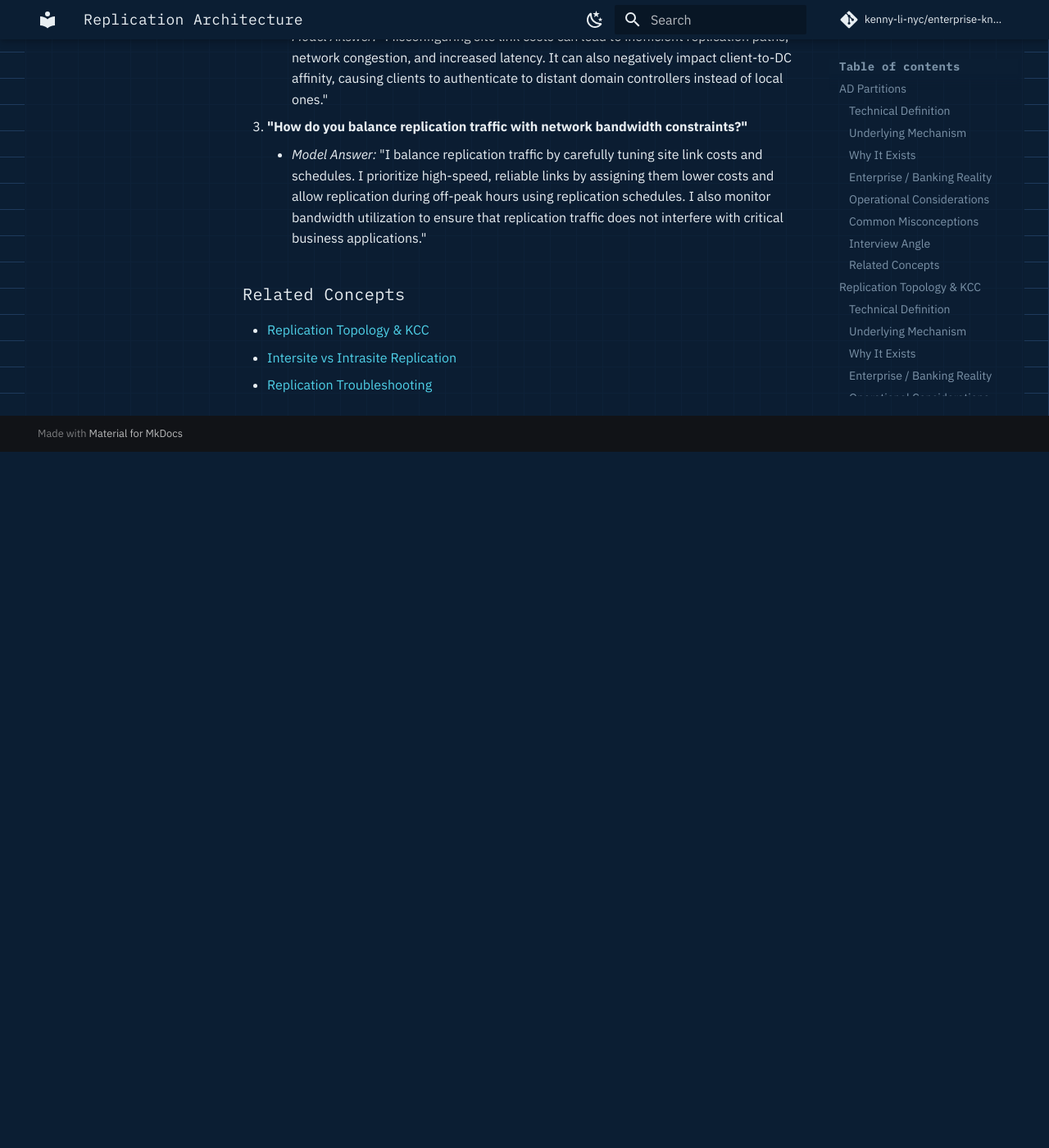
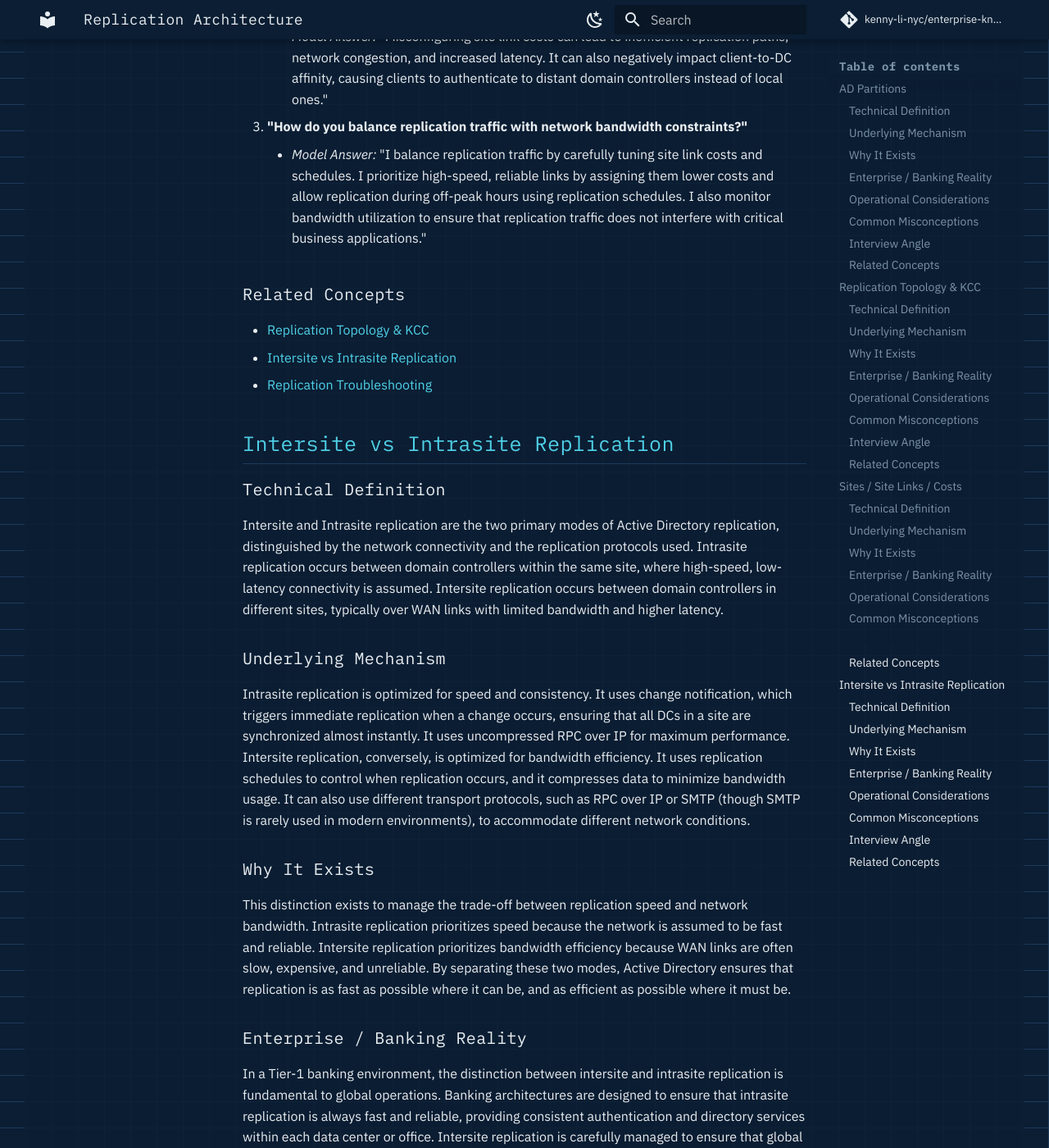
Before and after one commit to kenny-li-nyc/enterprise-knowledge-base, an MkDocs documentation site: the page built from docs/identity/layer1-directory-trust/replication-architecture.md, in a window 1280 px wide and 1400 px high, scrolled down 7552 px. Shown: the whole window at 82% size. Built offline with MkDocs 1.6.1 and Material for MkDocs 9.7.7, drawn with Linux system fonts in a browser that asks for light colours; comment, search, counter and statistics services are not loaded; before the commit the page ends 8103 px from its top, so only the background shows below that; some of the changed text lies outside the part shown.

Commit message:
feat: add Intersite vs Intrasite Replication section to docs
Co-authored-by: aider (gemini/gemini-3.1-flash-lite) <aider@aider.chat>

```diff
--- a/docs/identity/layer1-directory-trust/replication-architecture.md
+++ b/docs/identity/layer1-directory-trust/replication-architecture.md
@@ -131,3 +131,48 @@ Operational considerations involve the ongoing tuning of site link costs and sch
 *   [Replication Topology & KCC](replication-architecture.md#replication-topology-kcc)
 *   [Intersite vs Intrasite Replication](replication-architecture.md#intersite-vs-intrasite-replication)
 *   [Replication Troubleshooting](replication-architecture.md#replication-troubleshooting)
+
+## Intersite vs Intrasite Replication
+
+### Technical Definition
+Intersite and Intrasite replication are the two primary modes of Active Directory replication, distinguished by the network connectivity and the replication protocols used. Intrasite replication occurs between domain controllers within the same site, where high-speed, low-latency connectivity is assumed. Intersite replication occurs between domain controllers in different sites, typically over WAN links with limited bandwidth and higher latency.
+
+### Underlying Mechanism
+Intrasite replication is optimized for speed and consistency. It uses change notification, which triggers immediate replication when a change occurs, ensuring that all DCs in a site are synchronized almost instantly. It uses uncompressed RPC over IP for maximum performance. Intersite replication, conversely, is optimized for bandwidth efficiency. It uses replication schedules to control when replication occurs, and it compresses data to minimize bandwidth usage. It can also use different transport protocols, such as RPC over IP or SMTP (though SMTP is rarely used in modern environments), to accommodate different network conditions.
+
+### Why It Exists
+This distinction exists to manage the trade-off between replication speed and network bandwidth. Intrasite replication prioritizes speed because the network is assumed to be fast and reliable. Intersite replication prioritizes bandwidth efficiency because WAN links are often slow, expensive, and unreliable. By separating these two modes, Active Directory ensures that replication is as fast as possible where it can be, and as efficient as possible where it must be.
+
+### Enterprise / Banking Reality
+In a Tier-1 banking environment, the distinction between intersite and intrasite replication is fundamental to global operations. Banking architectures are designed to ensure that intrasite replication is always fast and reliable, providing consistent authentication and directory services within each data center or office. Intersite replication is carefully managed to ensure that global directory consistency is maintained without impacting the performance of critical banking applications. This often involves complex site link configurations, compression settings, and replication schedules that are tailored to the specific bandwidth and latency characteristics of the global network.
+
+| Feature | Intrasite Replication | Intersite Replication |
+| :--- | :--- | :--- |
+| **Connectivity** | High-speed, low-latency | WAN links, higher latency |
+| **Trigger** | Change notification (immediate) | Replication schedule |
+| **Compression** | None (usually) | Compressed |
+| **Protocol** | RPC over IP | RPC over IP or SMTP |
+
+### Operational Considerations
+Operational considerations involve monitoring the performance and health of both intrasite and intersite replication. Intrasite replication issues are typically related to network connectivity or DC health, while intersite replication issues are often related to site link configuration, bandwidth constraints, or replication schedules. Administrators should monitor replication latency and compression ratios to ensure that intersite replication is performing as expected.
+
+[CLI: Command to monitor replication latency and compression]
+
+### Common Misconceptions
+!!! warning "Common Misconceptions"
+    *   **"Intersite replication is always slower."** While intersite replication is typically scheduled and compressed, it is not necessarily "slower" in terms of data throughput; it is just optimized for different network conditions.
+    *   **"Intrasite replication is always better."** Intrasite replication is optimized for speed, but it can consume significant bandwidth if not managed correctly, especially in large sites with many DCs.
+    *   **"I can ignore intersite replication settings."** Intersite replication settings are critical for WAN optimization and must be carefully configured to avoid network congestion.
+
+### Interview Angle
+1.  **"What is the primary difference between intrasite and intersite replication?"**
+    *   *Model Answer:* "The primary difference is the network environment and the replication strategy. Intrasite replication assumes high-speed, low-latency connectivity and uses change notification for immediate synchronization. Intersite replication assumes WAN connectivity and uses scheduled, compressed replication to optimize bandwidth usage."
+2.  **"How does change notification affect intrasite replication?"**
+    *   *Model Answer:* "Change notification triggers immediate replication when a change occurs, ensuring that all DCs in a site are synchronized almost instantly. This is essential for maintaining consistency in high-performance environments."
+3.  **"When would you consider using SMTP for intersite replication?"**
+    *   *Model Answer:* "SMTP replication is rarely used in modern environments. It was designed for scenarios where network connectivity is intermittent or unreliable, allowing replication to occur asynchronously via email. In modern, well-connected networks, RPC over IP is the standard and preferred protocol."
+
+### Related Concepts
+*   [Replication Topology & KCC](replication-architecture.md#replication-topology-kcc)
+*   [Sites / Site Links / Costs](replication-architecture.md#sites-site-links-costs)
+*   [Replication Troubleshooting](replication-architecture.md#replication-troubleshooting)
```
